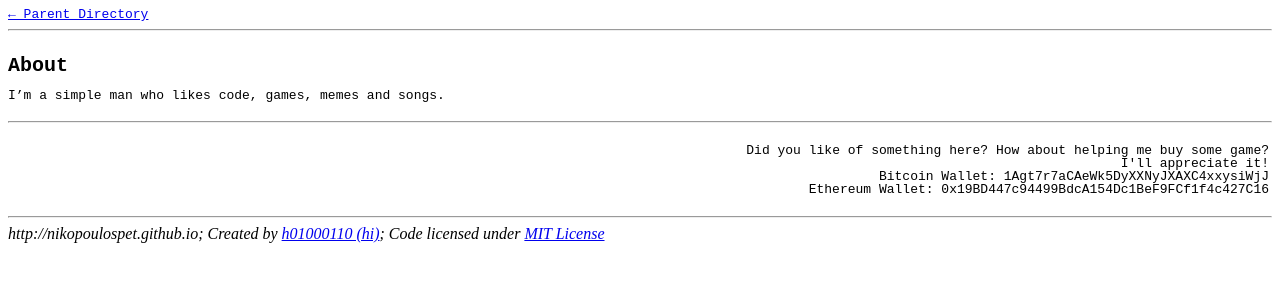
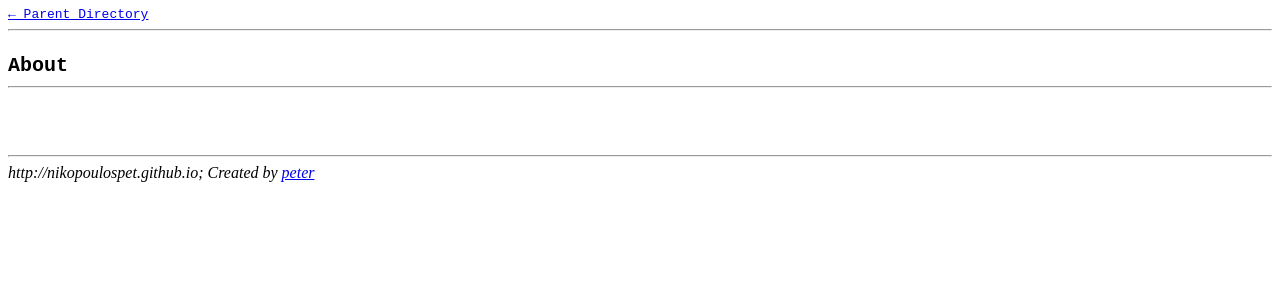
Before and after one commit to nikopoulospet/nikopoulospet.github.io, a Jekyll site: the page built from about.md, in a window 1280 px wide. Shown: the top 300 px of the page. Built offline with Jekyll 4.4.1, drawn with Linux system fonts in a browser that asks for light colours.

```diff
--- a/_includes/donate.html
+++ b/_includes/donate.html
@@ -1,6 +1,9 @@
 <br>
 <div class="donate">
-	<p>Did you like of something here? How about helping me buy some game?<br>
-	I'll appreciate it!</p>
-	<p>Bitcoin Wallet: 1Agt7r7aCAeWk5DyXXNyJXAXC4xxysiWjJ<br>Ethereum Wallet: 0x19BD447c94499BdcA154Dc1BeF9FCf1f4c427C16</p>
+	<p>
+	<br>
+	</p>
+	<p>
+	<br>
+	</p>
 </div>
--- a/_includes/header.html
+++ b/_includes/header.html
@@ -2,7 +2,6 @@
 	<li><a onclick="sort(1)" href="javascript:void(0);">Name</a></li>
 	<li><a onclick="sort(2)" href="javascript:void(0);">Date</a></li>
 	<li>Tags</li>
-	<li><a href="http://soundcloud.com/h01000110" target="_blank">SoundCloud</a></li>
-	<li><a href="http://twitter.com/h01000110" target="_blank">Twitter</a></li>
+	<li><a href="http://twitter.com/zen_polybox" target="_blank">Twitter</a></li>
 	<li><a href="/about">About</a></li>
 </ul>
--- a/_layouts/default.html
+++ b/_layouts/default.html
@@ -10,7 +10,7 @@
 	{%if page.tags %}
 	<meta name="keywords" content="{{ page.tags | join: ', ' | escape }}"/>
 	{% else %}
-	<meta name="keywords" content="python, javascript, html, css, theme, modification, jekyll, script"/>
+	<meta name="keywords" content="python, test"/>
 	{%endif %}
     <meta name="theme-color" content="#000000" />
     {% if page.title or page.title == 'me' %}
@@ -21,22 +21,13 @@
 	<link rel="stylesheet" type="text/css" href="/assets/css/atom-one-light.css">
 	<link rel="stylesheet" type="text/css" href="/assets/css/001.css">
 	<link rel="canonical" href="{{ site.url }}{{ page.url }}">
-	<script>
-	  (function(i,s,o,g,r,a,m){i['GoogleAnalyticsObject']=r;i[r]=i[r]||function(){
-	  (i[r].q=i[r].q||[]).push(arguments)},i[r].l=1*new Date();a=s.createElement(o),
-	  m=s.getElementsByTagName(o)[0];a.async=1;a.src=g;m.parentNode.insertBefore(a,m)
-	  })(window,document,'script','https://www.google-analytics.com/analytics.js','ga');
 
-	  ga('create', 'UA-104409245-1', 'auto');
-	  ga('send', 'pageview');
-
-	</script>
 </head>
 <body>
 	{{ content }}
 	<hr class="line">
 	<div class="footer">
-		<p>{{ site.url }}; Created by <a href="http://github.com/h01000110" target="_blank">h01000110 (hi)</a>; Code licensed under <a href="https://github.com/h01000110/h01000110.github.io/blob/master/LICENSE" target="_blank">MIT License</a></p>
+		<p>{{ site.url }}; Created by <a href="http://github.com/nikopoulospet" target="_blank">peter</a></p>
 		<p class="counter"></p>
 	</div>
     <script src="/assets/js/003.js"></script>
--- a/about.md
+++ b/about.md
@@ -3,5 +3,3 @@ layout: post
 title: About
 permalink: /about/
 ---
-
-I'm a simple man who likes code, games, memes and songs.
```
Also changed, not shown: README.md.
